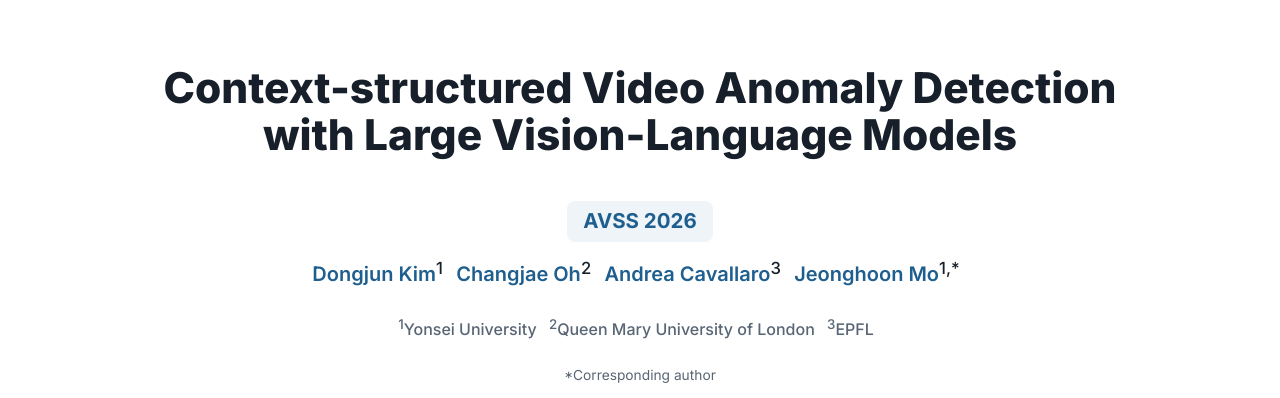
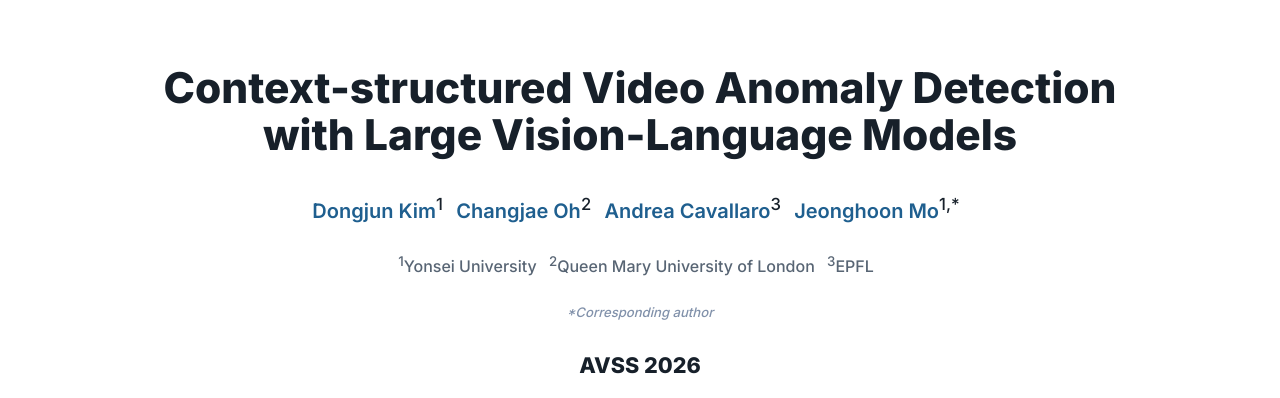
Before and after one commit to dj991108/CSI-VAD, a plain HTML site: page docs/index.html in a window 1280 px wide. Shown: the top 398 px of the page. Drawn offline with Linux system fonts and the light colour scheme; some icons are missing.

Commit message:
Refine project page title layout

```diff
--- a/docs/index.html
+++ b/docs/index.html
@@ -77,7 +77,6 @@
               <h1 class="title is-1 publication-title">
                 Context-structured Video Anomaly Detection with Large Vision-Language Models
               </h1>
-              <p class="publication-venue">AVSS 2026</p>
 
               <div class="is-size-5 publication-authors">
                 <span class="author-block"><a href="https://scholar.google.com/citations?user=e6shGrQAAAAJ&amp;hl=ko" target="_blank">Dongjun Kim</a><sup>1</sup></span>
@@ -92,6 +91,7 @@
                 <span class="author-block"><sup>3</sup>EPFL</span>
               </div>
               <p class="corresponding-author">*Corresponding author</p>
+              <p class="publication-venue">AVSS 2026</p>
 
               <div class="publication-links">
                 <span class="link-block">
--- a/docs/static/css/csi-vad.css
+++ b/docs/static/css/csi-vad.css
@@ -29,11 +29,16 @@ body {
 }
 
 .publication-venue {
-  margin: 0.65rem 0 0.8rem;
-  color: var(--primary-color);
-  font-size: 1.28rem;
-  font-weight: 700;
-  line-height: 1.2;
+  display: block;
+  width: auto;
+  margin: 2rem 0 0;
+  padding: 0;
+  border-radius: 0;
+  background: transparent;
+  color: var(--text-primary);
+  font-size: 1.35rem;
+  font-weight: 800;
+  line-height: 1.25;
   text-align: center;
 }
 
@@ -43,9 +48,11 @@ body {
 }
 
 .corresponding-author {
-  margin-top: 0.25rem;
-  color: var(--text-secondary);
-  font-size: 0.86rem;
+  margin: 0.25rem 0 0;
+  color: #8191aa;
+  font-size: 0.82rem;
+  font-style: italic;
+  font-weight: 500;
   line-height: 1.25;
   text-align: center;
 }
```
